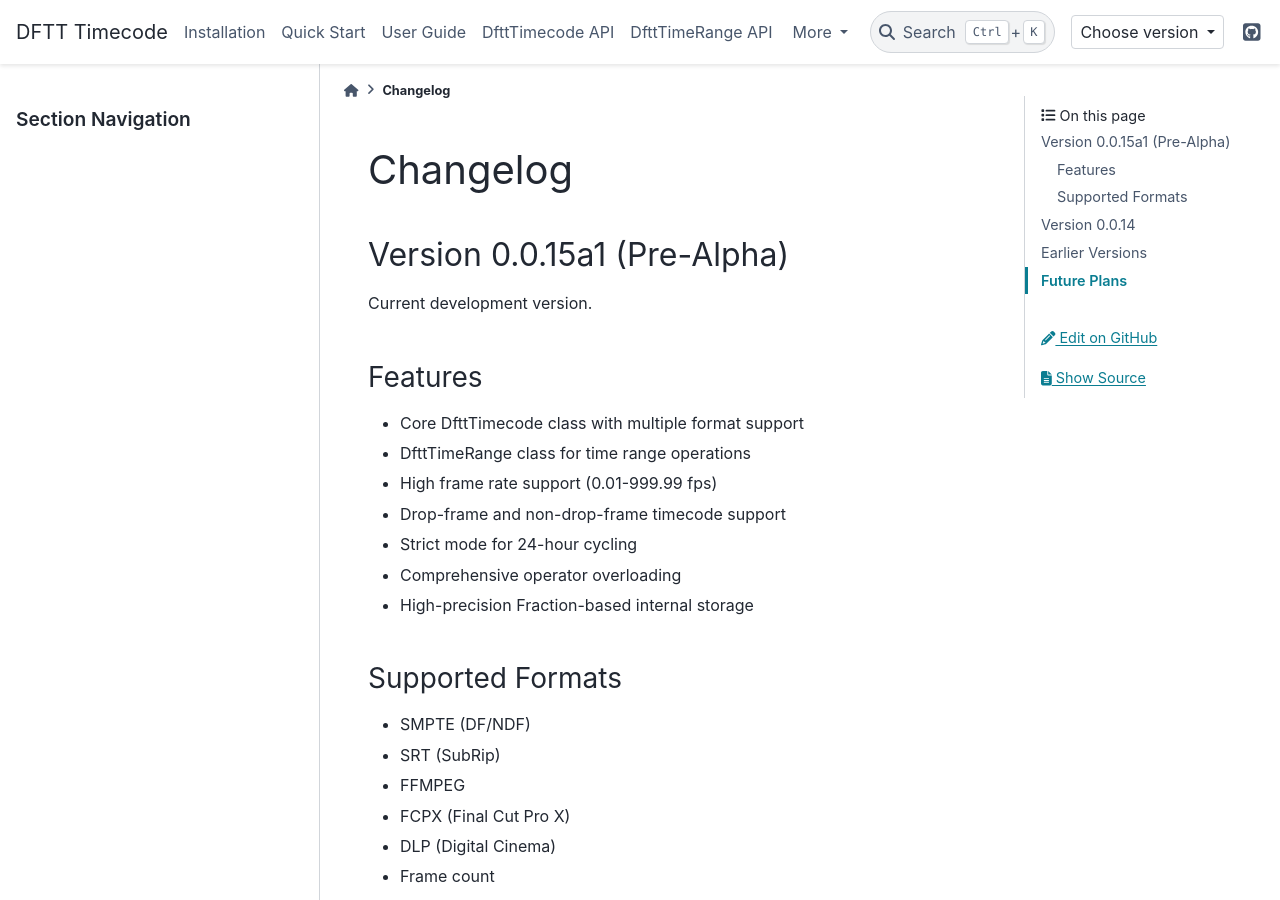
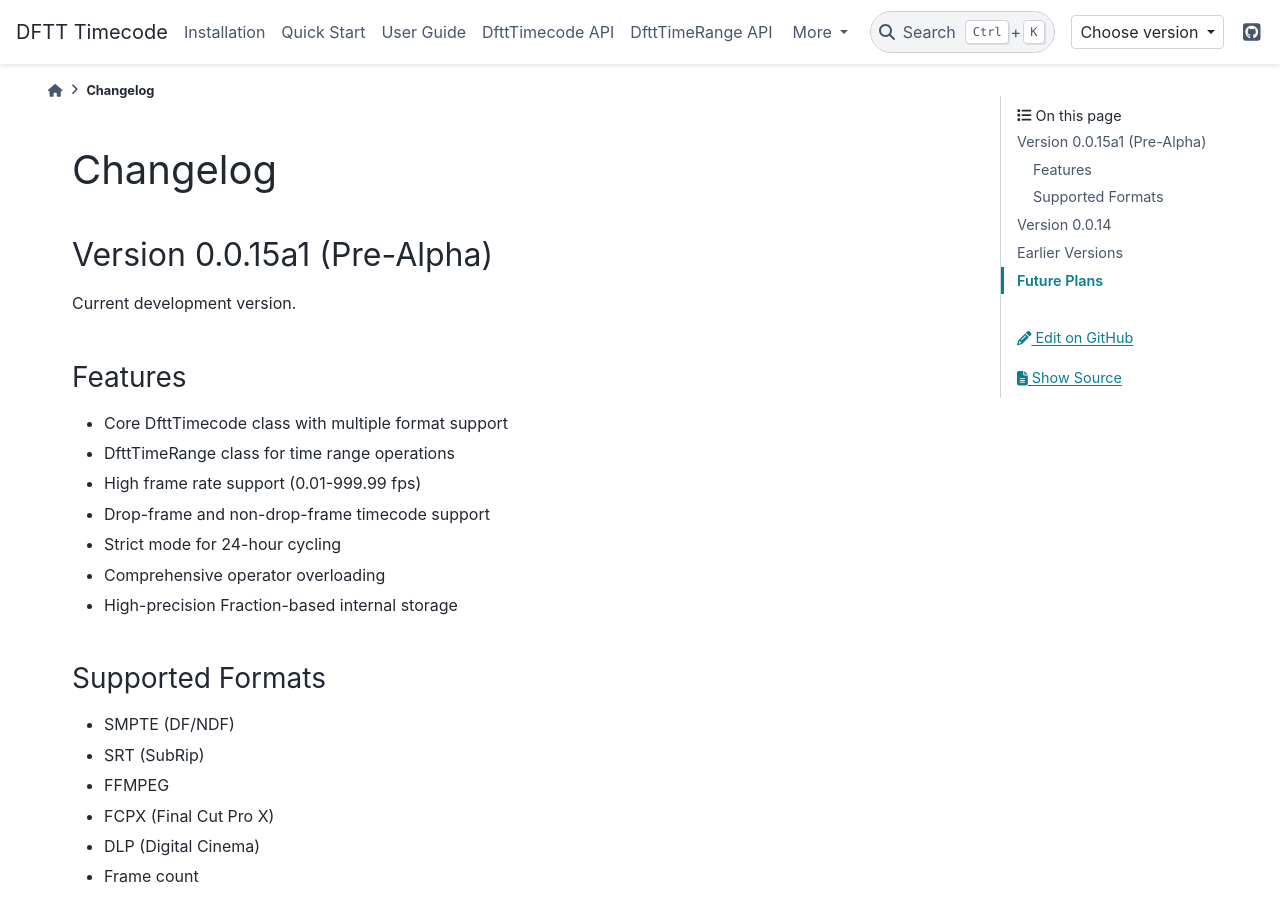
Before and after one commit to OwenYou/dftt_timecode, a Sphinx documentation site: the page built from docs/changelog.rst, in a window 1280 px wide and 900 px high. Built offline with Sphinx 7.4.7 and the PyData theme 0.15.4, drawn with Linux system fonts in a browser that asks for light colours.

Commit message:
Refine HTML sidebar configuration by removing primary sidebar content and disabling left navigation for improved user experience.

```diff
--- a/docs/conf.py
+++ b/docs/conf.py
@@ -77,12 +77,13 @@ html_theme_options = {
         "json_url": "https://owenyou.github.io/dftt_timecode/_static/switcher.json",
         "version_match": release,
     },
+    "primary_sidebar_end": [],  # Remove primary sidebar content
+    "show_nav_level": 0,  # Hide navigation levels
 }
 
-# Enable the global table of contents in sidebar
-# Removed "search-button" from sidebar to hide search
+# Disable the left sidebar navigation
 html_sidebars = {
-    "**": ["sidebar-nav-bs"]
+    "**": []
 }
 
 html_context = {
```
